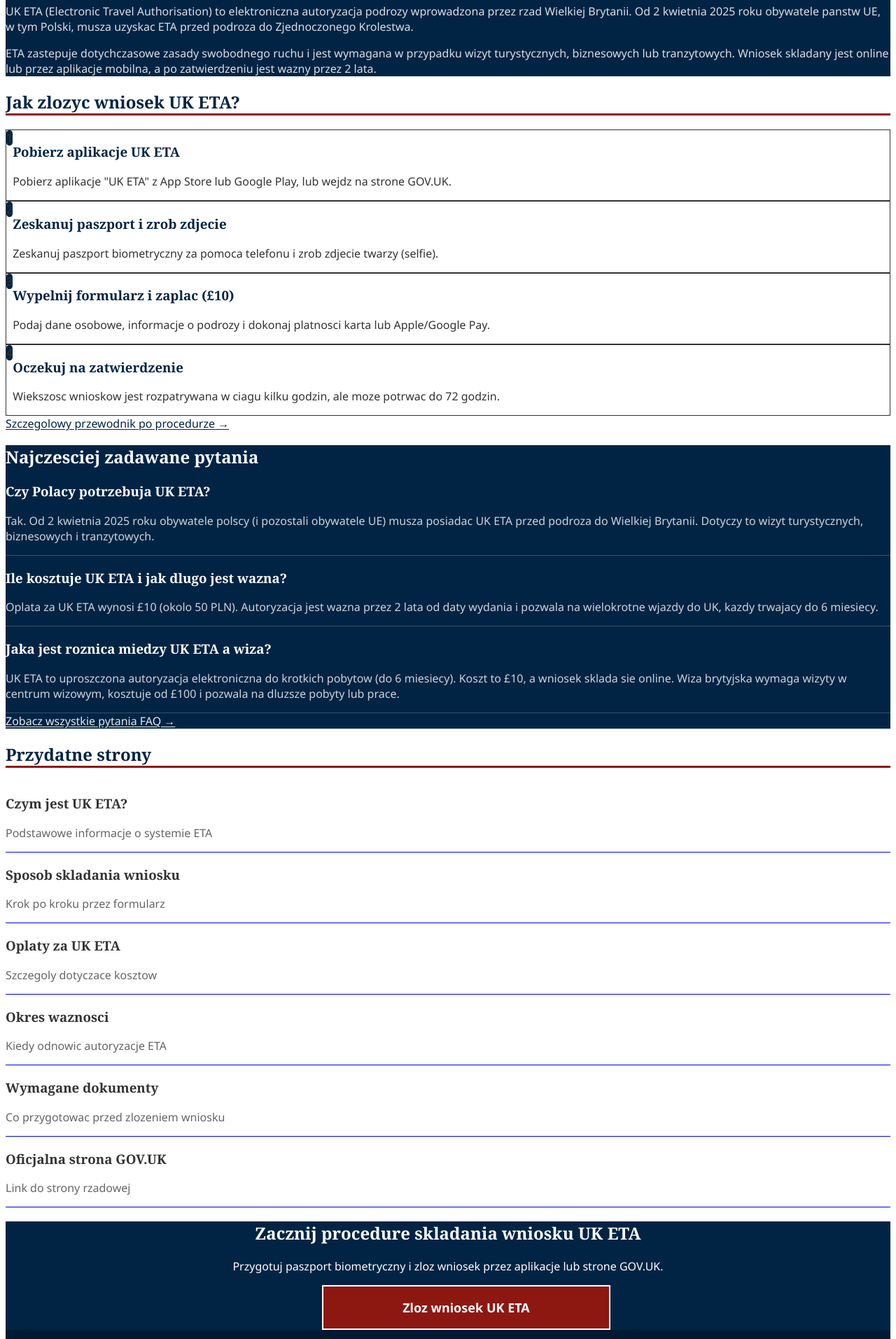
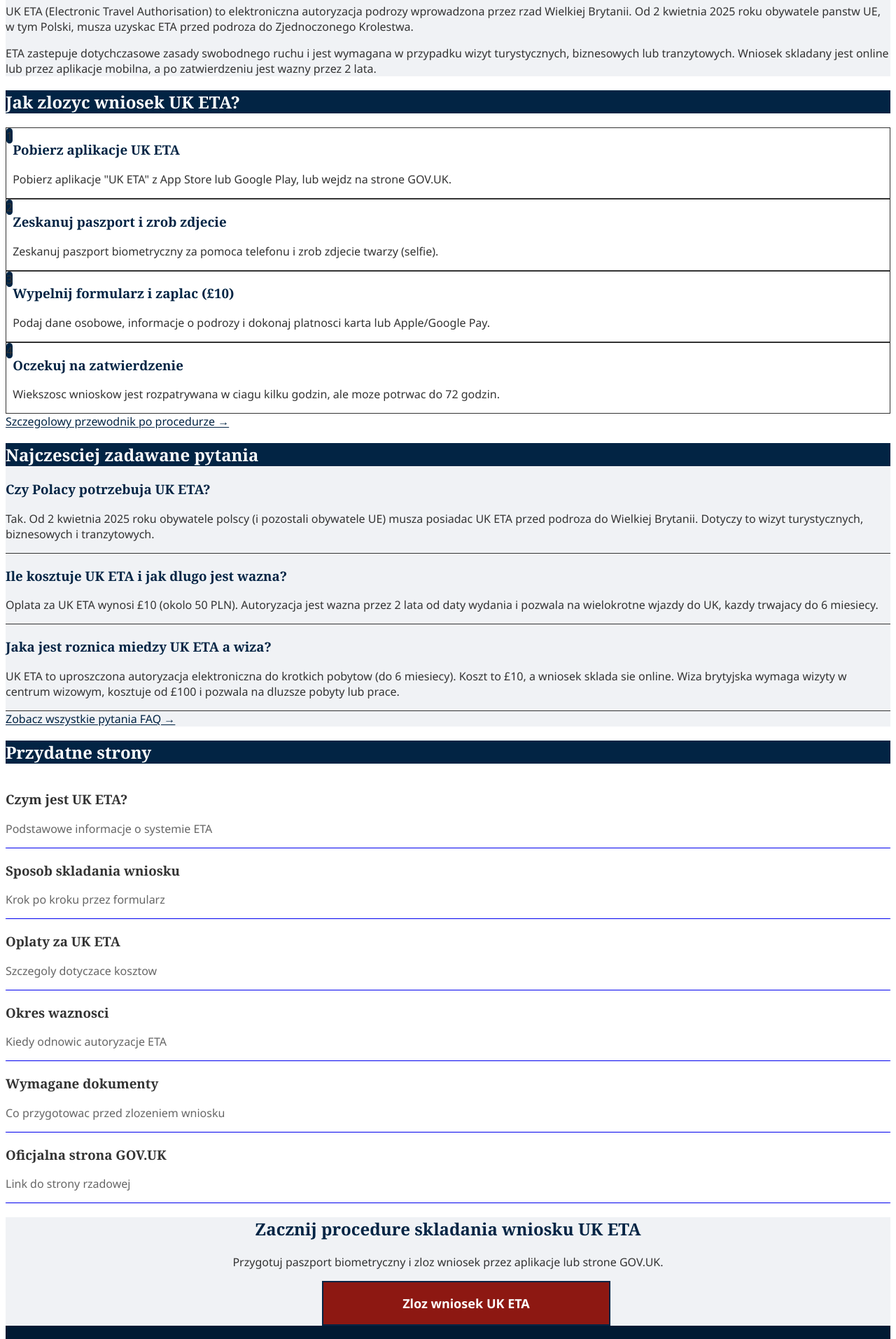
Before and after one commit to mediaxsaburoai0818-design/uk-eta-site, a Next.js app: page / in a window 1280 px wide. Shown: the part 700-2613 px from the top of the page at 70% size. Built offline with nearby package versions, Linux system fonts and the light colour scheme.

Commit message:
fix: restore H2 navy band, white/gray alternating bg, 3x wider margins, card grid

```diff
--- a/app/page.tsx
+++ b/app/page.tsx
@@ -12,7 +12,7 @@
           className="absolute inset-0 w-full h-full object-cover"
         />
         <div className="absolute inset-0 bg-gradient-to-b from-[#022444]/85 to-[#022444]/70" />
-        <div className="relative max-w-4xl mx-auto px-6 py-16 md:py-28 w-full">
+        <div className="relative max-w-3xl mx-auto px-10 md:px-16 py-16 md:py-28 w-full">
           <div className="max-w-3xl mx-auto text-center">
             <h1
               className="text-2xl sm:text-3xl md:text-5xl font-bold mb-4 md:mb-6 leading-tight drop-shadow-lg"
@@ -50,9 +50,9 @@
       {/* Red border line below hero */}
       <div className="h-1 bg-[#8d1812]" />
 
-      {/* Key facts - card grid layout */}
-      <section style={{ backgroundColor: "#f0f2f5" }} className="py-12">
-        <div className="max-w-4xl mx-auto px-6">
+      {/* Key facts - card grid */}
+      <section className="bg-white py-12">
+        <div className="max-w-3xl mx-auto px-10 md:px-16">
           <div className="grid grid-cols-2 md:grid-cols-4 gap-4">
             <div className="bg-white rounded-lg shadow-sm border border-gray-200 p-6 text-center">
               <p className="text-3xl md:text-4xl font-bold text-[#022444]">&pound;10</p>
@@ -74,22 +74,19 @@
         </div>
       </section>
 
-      {/* UK ETA overview - navy background */}
-      <section style={{ backgroundColor: "#022444" }} className="py-16">
-        <div className="max-w-4xl mx-auto px-6">
-          <h2
-            className="text-lg sm:text-xl md:text-2xl font-bold leading-snug mb-6"
-            style={{ color: "white" }}
-          >
+      {/* UK ETA overview - light gray bg */}
+      <section style={{ backgroundColor: "#f0f2f5" }} className="py-16">
+        <div className="max-w-3xl mx-auto px-10 md:px-16">
+          <h2 className="py-4 px-6 text-lg sm:text-xl md:text-2xl font-bold leading-snug mb-6" style={{ backgroundColor: "#022444", color: "white" }}>
             Czym jest UK ETA?
           </h2>
-          <p className="mb-4 leading-relaxed" style={{ color: "rgba(255,255,255,0.85)" }}>
+          <p className="text-gray-600 mb-4 leading-relaxed">
             UK ETA (Electronic Travel Authorisation) to elektroniczna autoryzacja
             podrozy wprowadzona przez rzad Wielkiej Brytanii. Od 2 kwietnia 2025
             roku obywatele panstw UE, w tym Polski, musza uzyskac ETA przed
             podroza do Zjednoczonego Krolestwa.
           </p>
-          <p className="mb-6 leading-relaxed" style={{ color: "rgba(255,255,255,0.85)" }}>
+          <p className="text-gray-600 mb-6 leading-relaxed">
             ETA zastepuje dotychczasowe zasady swobodnego ruchu i jest wymagana
             w przypadku wizyt turystycznych, biznesowych lub tranzytowych. Wniosek
             skladany jest online lub przez aplikacje mobilna, a po zatwierdzeniu
@@ -98,13 +95,10 @@
         </div>
       </section>
 
-      {/* Application steps - white background with card grid */}
+      {/* Application steps - white bg, card grid */}
       <section className="bg-white py-16">
-        <div className="max-w-4xl mx-auto px-6">
-          <h2
-            className="text-lg sm:text-xl md:text-2xl font-bold leading-snug mb-8 pb-3"
-            style={{ color: "#022444", borderBottom: "3px solid #8d1812" }}
-          >
+        <div className="max-w-3xl mx-auto px-10 md:px-16">
+          <h2 className="py-4 px-6 text-lg sm:text-xl md:text-2xl font-bold leading-snug mb-8" style={{ backgroundColor: "#022444", color: "white" }}>
             Jak zlozyc wniosek UK ETA?
           </h2>
 
@@ -189,22 +183,19 @@
         </div>
       </section>
 
-      {/* FAQ preview - navy background */}
-      <section style={{ backgroundColor: "#022444" }} className="py-16">
-        <div className="max-w-4xl mx-auto px-6">
-          <h2
-            className="text-lg sm:text-xl md:text-2xl font-bold leading-snug mb-6"
-            style={{ color: "white" }}
-          >
+      {/* FAQ preview - light gray bg */}
+      <section style={{ backgroundColor: "#f0f2f5" }} className="py-16">
+        <div className="max-w-3xl mx-auto px-10 md:px-16">
+          <h2 className="py-4 px-6 text-lg sm:text-xl md:text-2xl font-bold leading-snug mb-6" style={{ backgroundColor: "#022444", color: "white" }}>
             Najczesciej zadawane pytania
           </h2>
 
           <div className="space-y-6">
-            <div className="pb-5" style={{ borderBottom: "1px solid rgba(255,255,255,0.2)" }}>
-              <h3 className="font-bold mb-2" style={{ color: "white" }}>
+            <div className="border-b border-gray-300 pb-5">
+              <h3 className="font-bold text-[#022444] mb-2">
                 Czy Polacy potrzebuja UK ETA?
               </h3>
-              <p className="text-sm leading-relaxed" style={{ color: "rgba(255,255,255,0.8)" }}>
+              <p className="text-gray-600 text-sm leading-relaxed">
                 Tak. Od 2 kwietnia 2025 roku obywatele polscy (i pozostali
                 obywatele UE) musza posiadac UK ETA przed podroza do Wielkiej
                 Brytanii. Dotyczy to wizyt turystycznych, biznesowych i
@@ -212,22 +203,22 @@
               </p>
             </div>
 
-            <div className="pb-5" style={{ borderBottom: "1px solid rgba(255,255,255,0.2)" }}>
-              <h3 className="font-bold mb-2" style={{ color: "white" }}>
+            <div className="border-b border-gray-300 pb-5">
+              <h3 className="font-bold text-[#022444] mb-2">
                 Ile kosztuje UK ETA i jak dlugo jest wazna?
               </h3>
-              <p className="text-sm leading-relaxed" style={{ color: "rgba(255,255,255,0.8)" }}>
+              <p className="text-gray-600 text-sm leading-relaxed">
                 Oplata za UK ETA wynosi &pound;10 (okolo 50 PLN). Autoryzacja
                 jest wazna przez 2 lata od daty wydania i pozwala na wielokrotne
                 wjazdy do UK, kazdy trwajacy do 6 miesiecy.
               </p>
             </div>
 
-            <div className="pb-5" style={{ borderBottom: "1px solid rgba(255,255,255,0.2)" }}>
-              <h3 className="font-bold mb-2" style={{ color: "white" }}>
+            <div className="border-b border-gray-300 pb-5">
+              <h3 className="font-bold text-[#022444] mb-2">
                 Jaka jest roznica miedzy UK ETA a wiza?
               </h3>
-              <p className="text-sm leading-relaxed" style={{ color: "rgba(255,255,255,0.8)" }}>
+              <p className="text-gray-600 text-sm leading-relaxed">
                 UK ETA to uproszczona autoryzacja elektroniczna do krotkich
                 pobytow (do 6 miesiecy). Koszt to &pound;10, a wniosek sklada
                 sie online. Wiza brytyjska wymaga wizyty w centrum wizowym,
@@ -239,8 +230,7 @@
           <div className="mt-6">
             <Link
               href="/faq/"
-              className="font-bold underline underline-offset-2 transition"
-              style={{ color: "rgba(255,255,255,0.9)" }}
+              className="text-[#022444] font-bold underline underline-offset-2 hover:text-[#0a3a6b] transition"
             >
               Zobacz wszystkie pytania FAQ &rarr;
             </Link>
@@ -248,13 +238,10 @@
         </div>
       </section>
 
-      {/* Related pages - white background */}
+      {/* Related pages - white bg */}
       <section className="bg-white py-16">
-        <div className="max-w-4xl mx-auto px-6">
-          <h2
-            className="text-lg sm:text-xl md:text-2xl font-bold leading-snug mb-8 pb-3"
-            style={{ color: "#022444", borderBottom: "3px solid #8d1812" }}
-          >
+        <div className="max-w-3xl mx-auto px-10 md:px-16">
+          <h2 className="py-4 px-6 text-lg sm:text-xl md:text-2xl font-bold leading-snug mb-6" style={{ backgroundColor: "#022444", color: "white" }}>
             Przydatne strony
           </h2>
 
@@ -307,19 +294,19 @@
         </div>
       </section>
 
-      {/* CTA */}
-      <section className="py-16 bg-[#022444] text-white text-center">
-        <div className="max-w-4xl mx-auto px-6">
+      {/* CTA - light gray bg */}
+      <section style={{ backgroundColor: "#f0f2f5" }} className="py-16 text-center">
+        <div className="max-w-3xl mx-auto px-10 md:px-16">
           <h2
             className="text-2xl md:text-3xl font-bold mb-4"
             style={{
               fontFamily: "var(--font-noto-serif), serif",
-              color: "white",
+              color: "#022444",
             }}
           >
             Zacznij procedure skladania wniosku UK ETA
           </h2>
-          <p className="mb-8" style={{ color: "white" }}>
+          <p className="mb-8 text-gray-600">
             Przygotuj paszport biometryczny i zloz wniosek przez aplikacje lub
             strone GOV.UK.
           </p>
@@ -328,7 +315,7 @@
               href="https://www.gov.uk/guidance/apply-for-an-electronic-travel-authorisation-eta"
               target="_blank"
               rel="noopener noreferrer"
-              className="block w-full rounded-xl border-2 border-white bg-[#8d1812] hover:bg-[#6d120e] transition shadow-lg text-center"
+              className="block w-full rounded-xl border-2 border-[#022444] bg-[#8d1812] hover:bg-[#6d120e] transition shadow-lg text-center"
               style={{ color: "white", textDecoration: "none", padding: "18px 24px" }}
             >
               <span style={{ color: "white", fontSize: "18px", fontWeight: "bold" }}>Zloz wniosek UK ETA</span>
```
